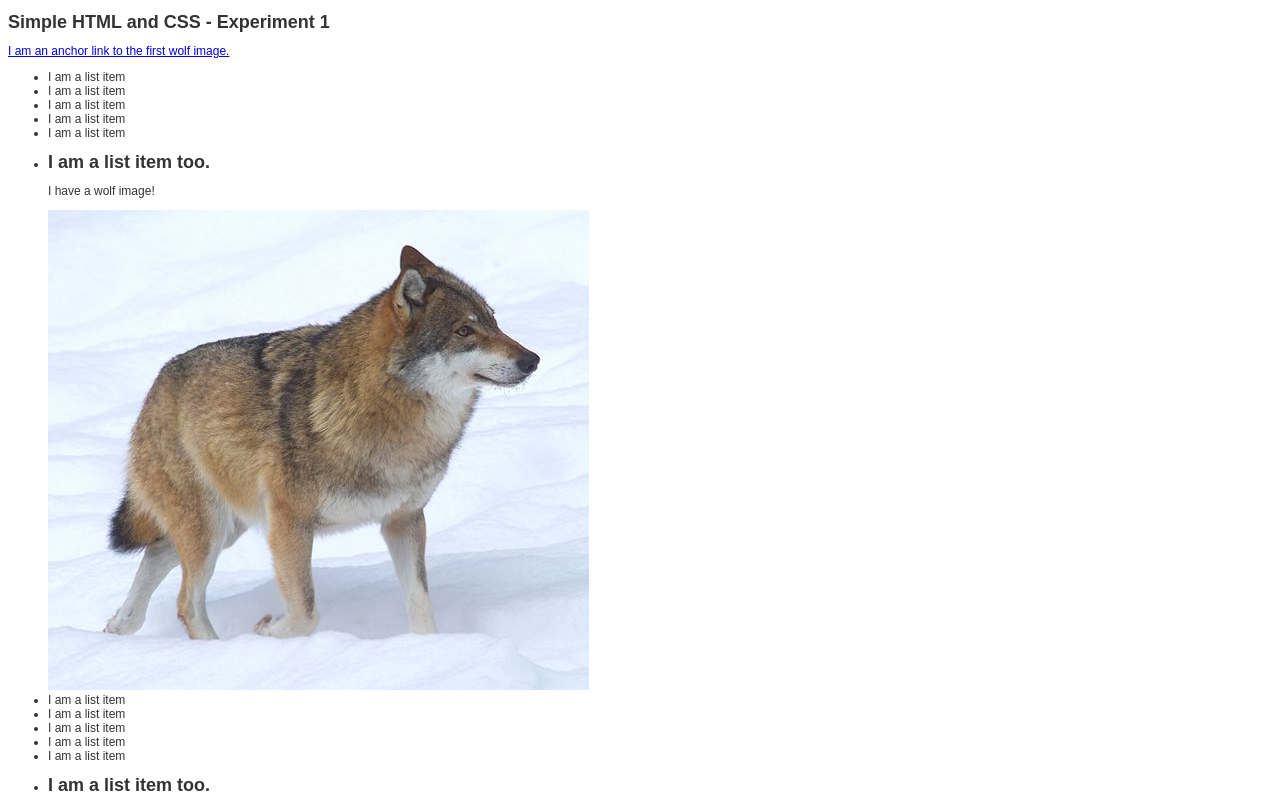
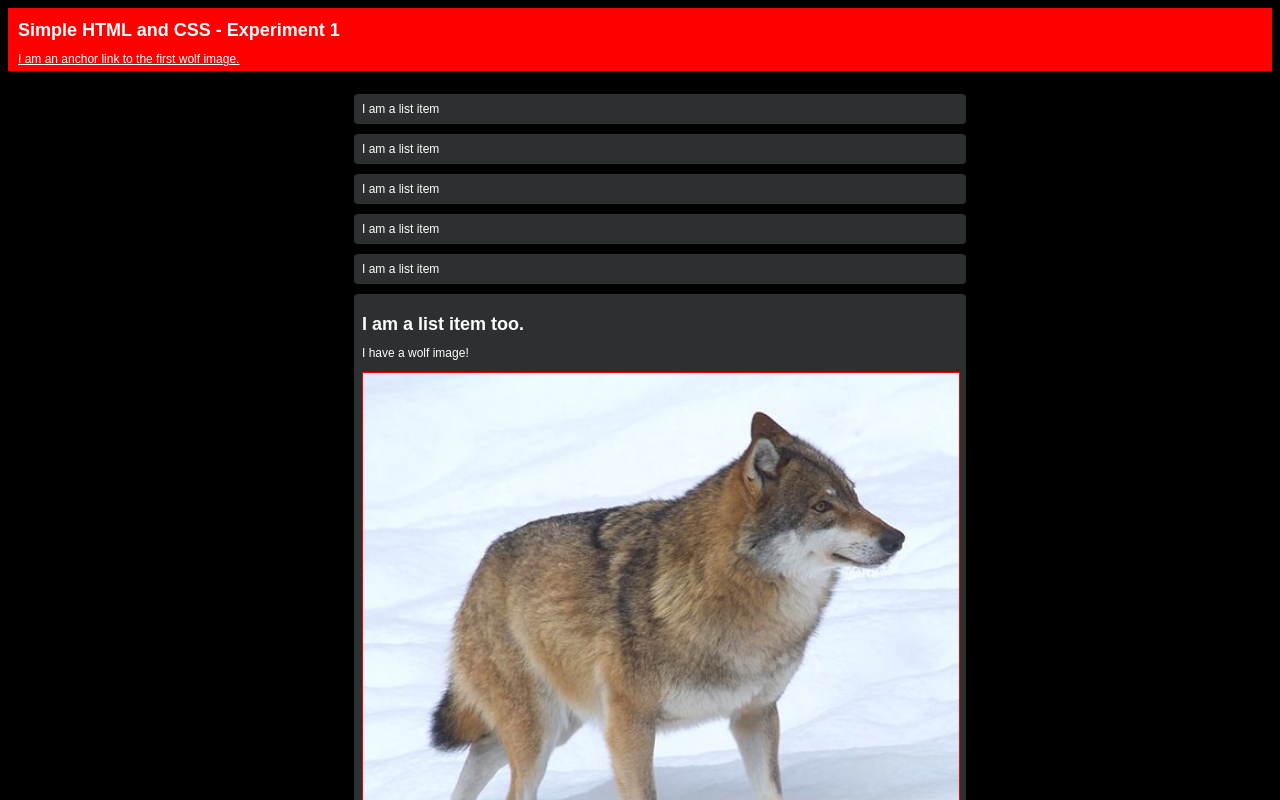
Before and after one commit to jx2150/simple-html-and-css, a plain HTML site: page index.html in a window 1280 px wide. Shown: the top 800 px of the page. Drawn offline with Linux system fonts and the light colour scheme.

Commit message:
Changes made with Jack via Skype

```diff
--- a/css/styles.css
+++ b/css/styles.css
@@ -1,4 +1,55 @@
 html {
 	font: 12px/14px sans-serif;
 	color: #333333;
+	background-color: black;
 }
+header {
+	background-color: red;
+	color: white;
+	padding-top: .5px;
+	padding-right: 10px;
+	padding-left: 10px;
+	padding-bottom: 5px;
+}
+
+a {
+	color: white;
+
+}
+
+a:hover {
+	color: green;
+}
+
+a:visited {
+	color: blue;
+}
+
+ul {
+	width: 50%;
+	margin: 8px auto 0 auto;
+	padding-top: 5px;
+	list-style-type: none;
+}
+
+li {
+	margin: 10px;
+	color: white;
+	text-align: left;
+	background-color: #2C3030;
+	padding-top: 8px;
+	padding-bottom: 8px;
+	padding-left: 8px;
+	padding-right: 8px;
+	border-radius: 4px;
+}
+
+img {
+	width: 100%;
+	height: 100%;
+	display: block;
+}
+
+.whatever {
+	border: 1px solid red;
+}
--- a/index.html
+++ b/index.html
@@ -2,14 +2,16 @@
 <html lang="en">
   <head>
     <title>simple-html-and-css</title>
-    <link rel="stylesheet" href="css/styles.css">
+    <link rel="stylesheet" type="text/css" href="css/styles.css">
   </head>
   <body>
 
     <section>
       <header>
         <h1>Simple HTML and CSS - Experiment 1</h1>
-        <a href="#wolf1">I am an anchor link to the first wolf image.</a>
+        <a href="#wolf1">
+          I am an anchor link to the first wolf image.
+        </a>
       </header>
     </section>
 
@@ -23,7 +25,7 @@
         <li>
           <h2>I am a list item too.</h2>
           <p>I have a wolf image!</p>
-          <img id="wolf1" src="images/wolf.jpg" alt="A wolf." />
+          <img id="wolf1" class="whatever" src="images/wolf.jpg" alt="A wolf." />
         </li>
         <li>I am a list item</li>
         <li>I am a list item</li>
```
